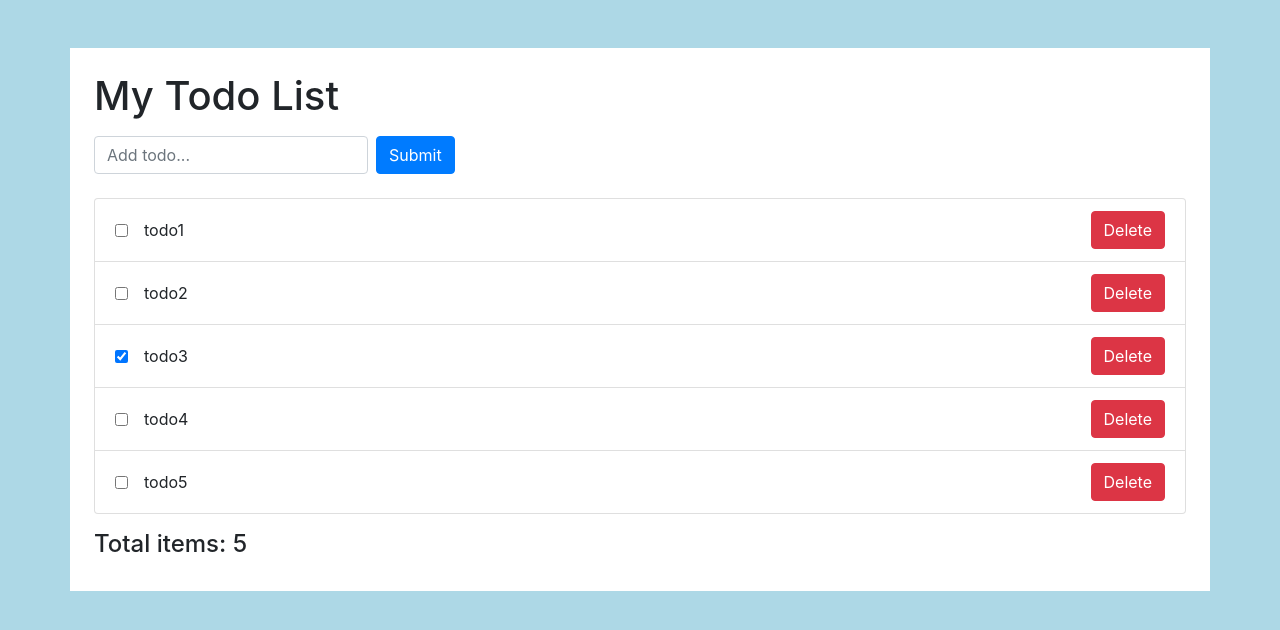
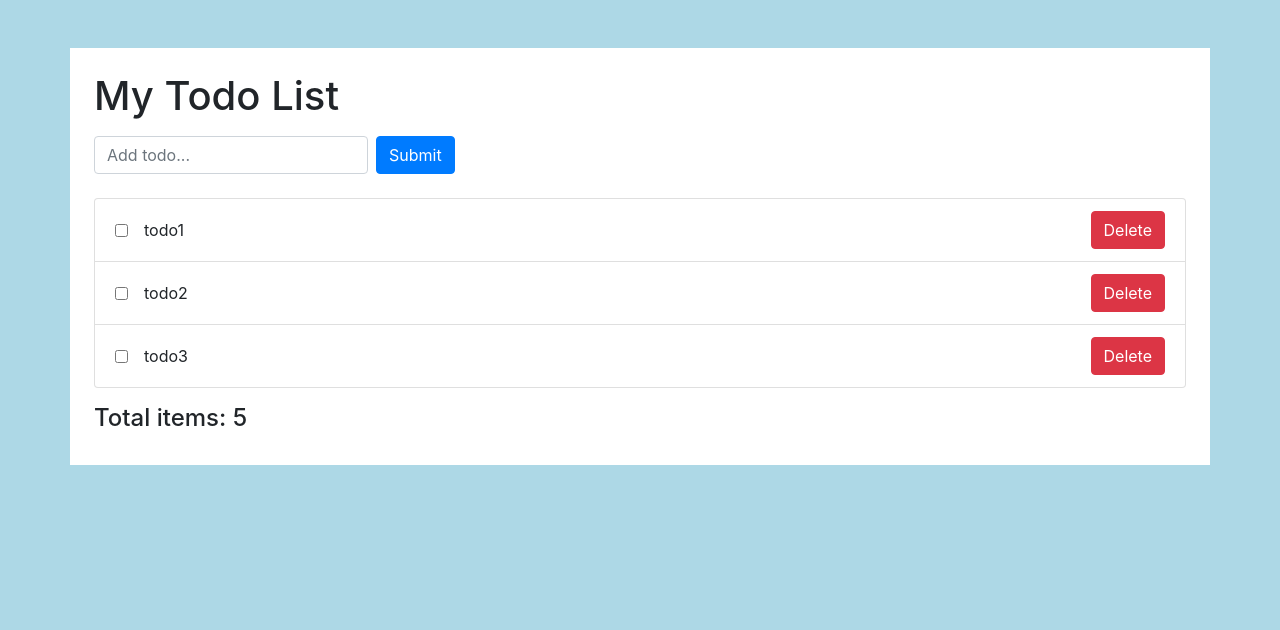
Before and after one commit to Annie-Huang/react-redux-todo-app, a React (Create React App) app in the folder app/: page / in a window 1280 px wide. Shown: the top 630 px of the page. Built offline with nearby package versions, Linux system fonts and the light colour scheme.

Commit message:
In TodoList.js, get the state of the todos listed in store.js

```diff
--- a/app/src/components/TodoList.js
+++ b/app/src/components/TodoList.js
@@ -1,14 +1,9 @@
 import React from 'react';
 import TodoItem from './TodoItem';
+import { useSelector } from 'react-redux';
 
 const TodoList = () => {
-  const todos = [
-    { id: 1, title: 'todo1', completed: false },
-    { id: 2, title: 'todo2', completed: false },
-    { id: 3, title: 'todo3', completed: true },
-    { id: 4, title: 'todo4', completed: false },
-    { id: 5, title: 'todo5', completed: false },
-  ];
+  const todos = useSelector((state) => state.todos);
 
   return (
     <ul className='list-group'>
```
